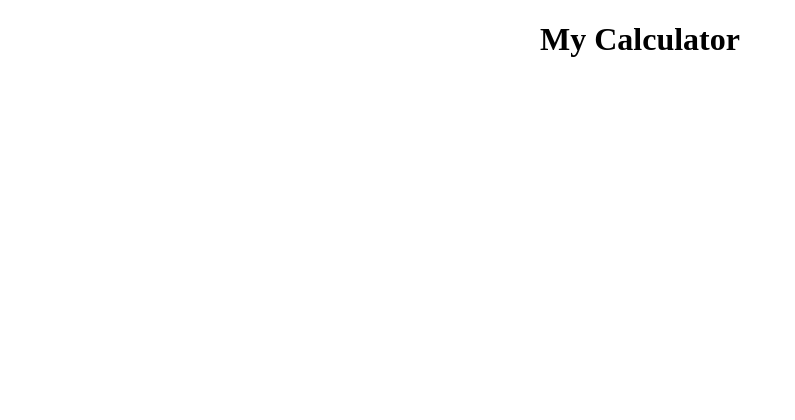
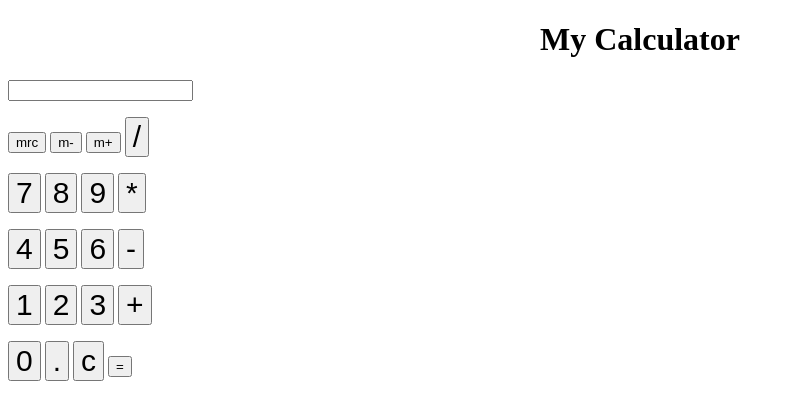
Before and after one commit to Sulwe/Calculator, a plain HTML site: page index.html in a window 1280 px wide. Shown: the whole page, without its empty margins (0-795 px from the left). Drawn offline with Linux system fonts and the light colour scheme.

Commit message:
add calculator buttons

```diff
--- a/index.html
+++ b/index.html
@@ -52,6 +52,45 @@
             </table>
         </form>
     -->
+        <div class="container">
+            <div class="display">
+                <input type="text" readonly size="20" id="disp">
+            </div>
+            <div class="keys">
+                <p>
+                    <input type="button" class="grey" value="mrc">
+                    <input type="button" class="grey" value="m-">
+                    <input type="button" class="grey" value="m+">
+                    <input type="button" class="operator" value="/">
+                </p>
+                <p>
+                    <input type="button" class="number" value="7">
+                    <input type="button" class="number" value="8">
+                    <input type="button" class="number" value="9">
+                    <input type="button" class="operator" value="*">
+                </p>
+                <p>
+                    <input type="button" class="number" value="4">
+                    <input type="button" class="number" value="5">
+                    <input type="button" class="number" value="6">
+                    <input type="button" class="operator" value="-">
+                </p>
+                <p>
+                    <input type="button" class="number" value="1">
+                    <input type="button" class="number" value="2">
+                    <input type="button" class="number" value="3">
+                    <input type="button" class="operator" value="+">
+                </p>
+                <p>
+                    <input type="button" class="number" value="0">
+                    <input type="button" class="number" value=".">
+                    <input type="button" class="number" value="c">
+                    <input type="button" class="yellow" value="=">
+                </p>
+
+
+            </div>
+        </div>
 
 
     </body>
```
